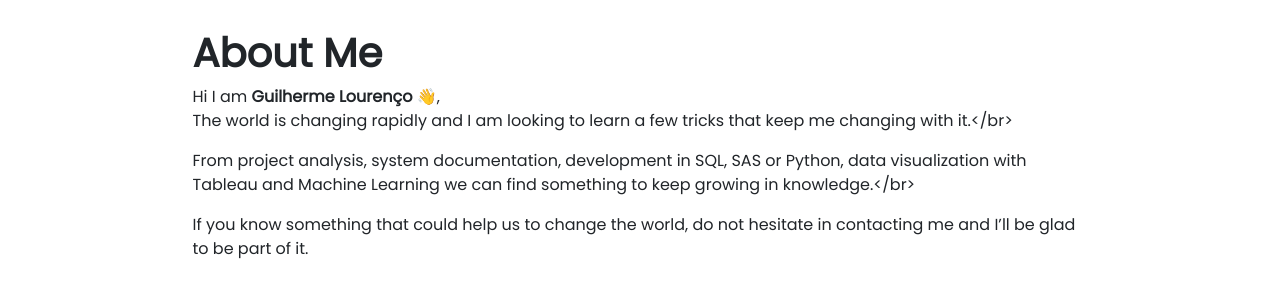
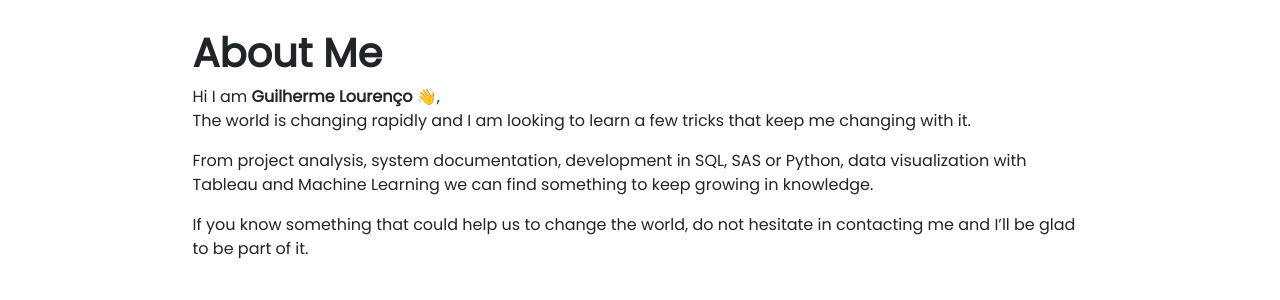
Before and after one commit to guilourenzo/guilourenzo.github.io, a Jekyll site: the page built from pages/about.md, in a window 1280 px wide and 900 px high. Shown: the part 125-425 px from the top of the window. Built offline with Jekyll 4.4.1, drawn with Linux system fonts in a browser that asks for light colours; nearby versions of some CDN libraries; emoji names are drawn with the system emoji font.

```diff
--- a/pages/about.md
+++ b/pages/about.md
@@ -8,9 +8,9 @@ weight: 3
 # **About Me**
 
 Hi I am **{{ site.author.name }}** :wave:,<br>
-The world is changing rapidly and I am looking to learn a few tricks that keep me changing with it.</br>
+The world is changing rapidly and I am looking to learn a few tricks that keep me changing with it.
 
-From project analysis, system documentation, development in SQL, SAS or Python, data visualization with Tableau and Machine Learning we can find something to keep growing in knowledge.</br>
+From project analysis, system documentation, development in SQL, SAS or Python, data visualization with Tableau and Machine Learning we can find something to keep growing in knowledge.
 
 If you know something that could help us to change the world, do not hesitate in contacting me and I'll be glad to be part of it.
 
```
Also changed, not shown: _projects/(3) Stock Analisys.md (+1 -1 lines).
